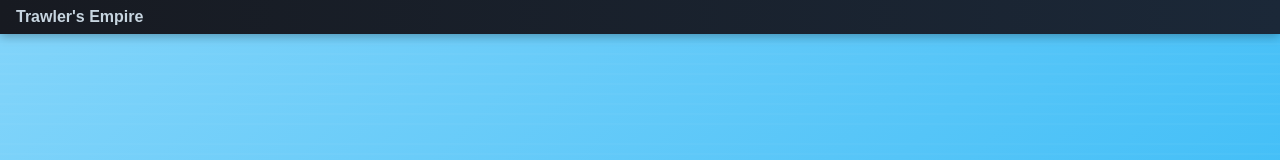
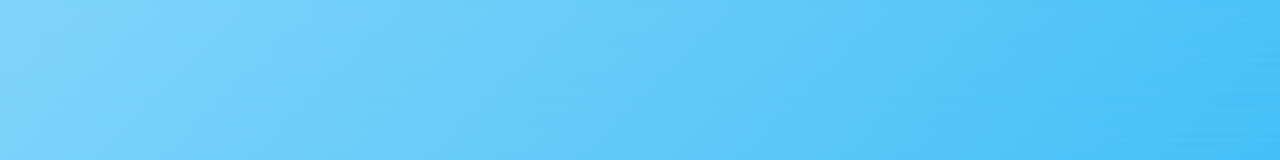
Before and after one commit to largefort/fishtycoon, a plain HTML site: page index.html in a window 1280 px wide. Shown: the top 160 px of the page. Drawn offline with nearby package versions, Linux system fonts and the light colour scheme.

Commit message:
Update index.html

```diff
--- a/index.html
+++ b/index.html
@@ -17,30 +17,6 @@
             align-items: center;
             justify-content: center;
             font-family: Arial, sans-serif;
-        }
-
-        .steam-container {
-            width: 100%;
-            height: 100%;
-            position: relative;
-            display: flex;
-            flex-direction: column;
-        }
-
-        .steam-header {
-            background: linear-gradient(to right, #171a21, #1b2838);
-            color: #c7d5e0;
-            padding: 8px 16px;
-            display: flex;
-            align-items: center;
-            justify-content: space-between;
-            z-index: 10;
-            box-shadow: 0 2px 10px rgba(0,0,0,0.3);
-        }
-
-        .steam-title {
-            font-weight: bold;
-            font-size: 16px;
         }
 
         .game-container {
@@ -86,10 +62,6 @@
     </style>
 </head>
 <body>
-    <div class="steam-container">
-        <div class="steam-header">
-            <div class="steam-title">Trawler's Empire</div>
-        </div>
         <div class="game-container">
             <iframe src="main.html" allowfullscreen></iframe>
             <div class="mobile-warning">
```
